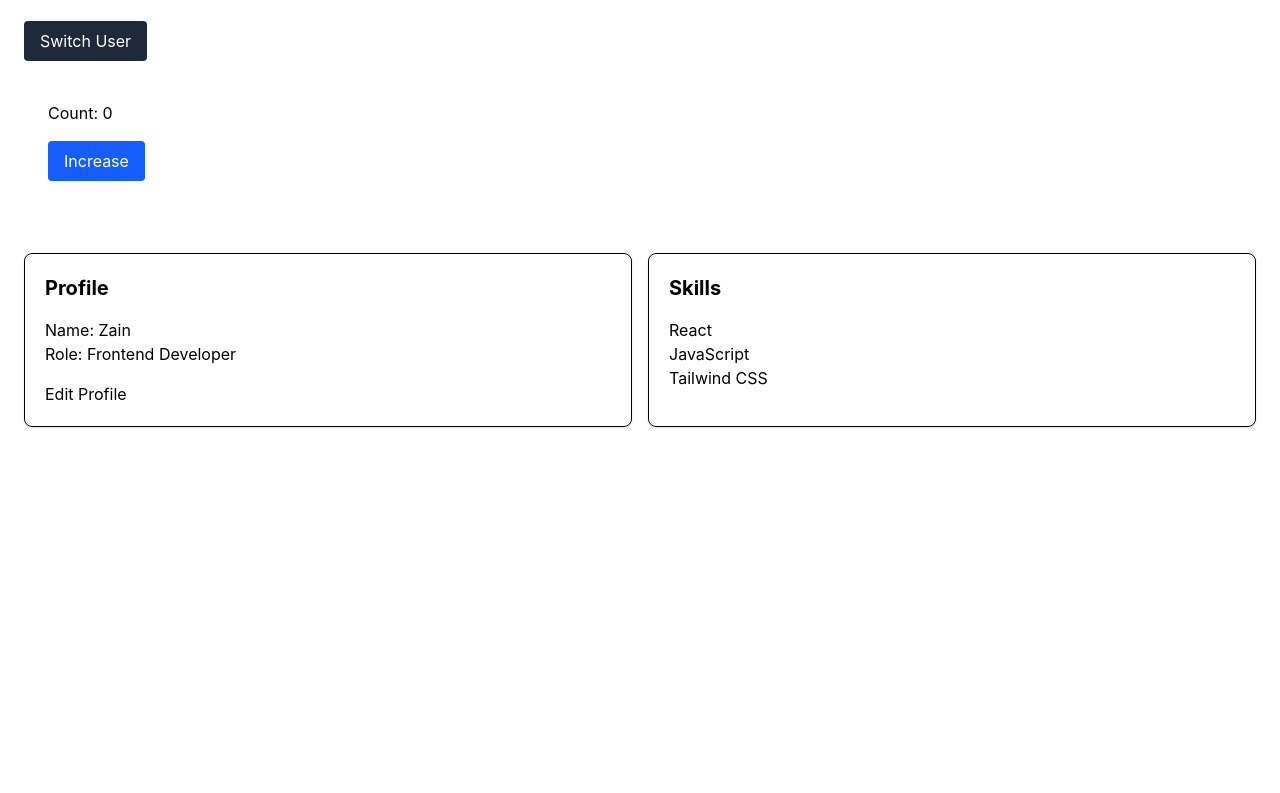
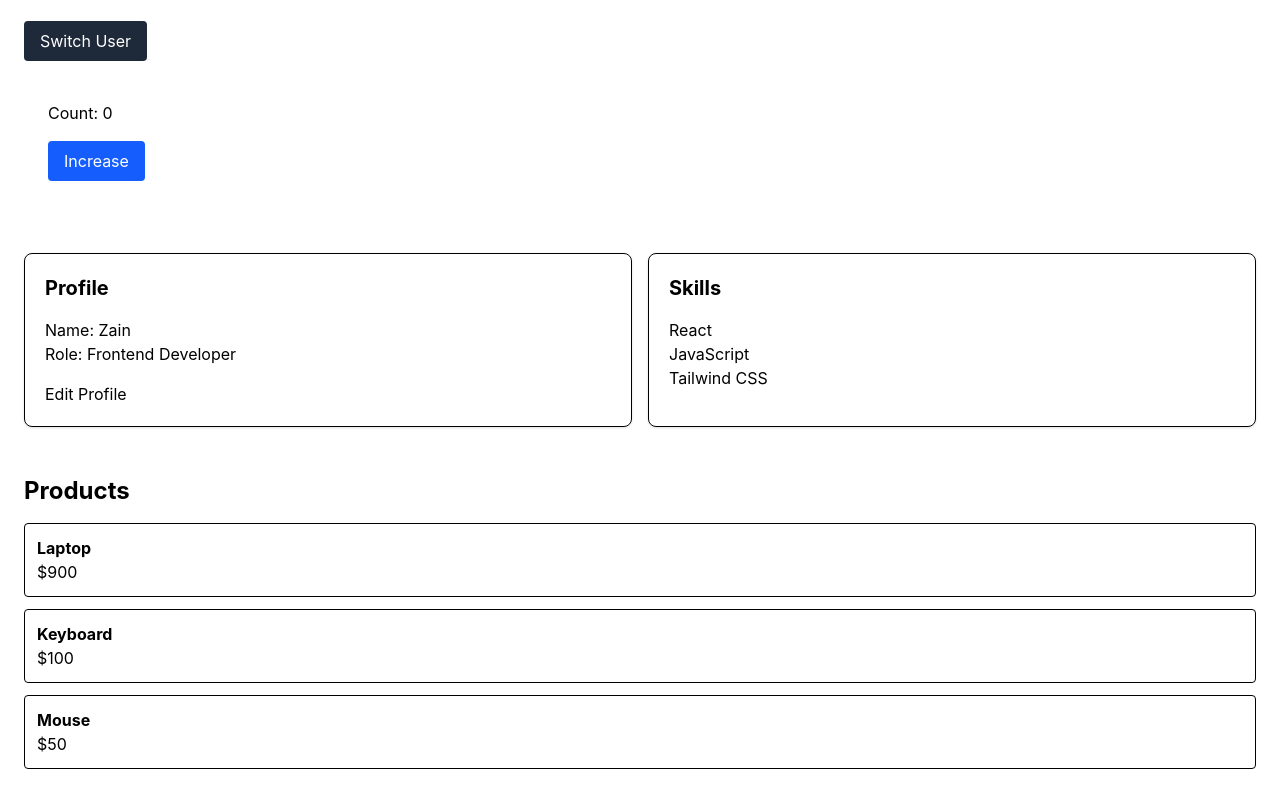
Before and after one commit to TheZainCode/react-advance-concepts, a React (Vite) app: page / in a window 1280 px wide. Shown: the part 2013-2806 px from the top of the page. Before the commit the page ends 2464 px from the top, so only its background shows below. Built offline with nearby package versions, Linux system fonts and the light colour scheme.

Commit message:
Learning vs Presentational Components

```diff
--- a/src/App.jsx
+++ b/src/App.jsx
@@ -12,6 +12,7 @@ import KeyDemo from "./components/KeyDemo";
 import IndexKeyDemo from "./components/IndexKeyDemo";
 import StateRestDemo from "./components/StateRestDemo";
 import CompositionDemo from "./components/CompositionDemo";
+import ProductContainer from "./components/ProductContainer";
 function App(){
   return(
     <main>
@@ -29,6 +30,7 @@ function App(){
       <IndexKeyDemo />
       <StateRestDemo />
       <CompositionDemo />
+      <ProductContainer />
     </main>
   );
 }
--- /dev/null
+++ b/src/components/ProductContainer.jsx
@@ -0,0 +1,17 @@
+import ProductList from "./ProductList";
+import { useState } from "react";
+function ProductContainer(){
+    const [loading]=useState(false);
+    const [products]=useState([
+        {id: 1, title: "Laptop", price: 900},
+        {id: 2, title: "Keyboard", price: 100},
+        {id: 3, title: "Mouse", price: 50},
+    ]);
+    return(
+        <div className="p-6">
+            <h2 className="mb-4 text-2xl font-bold">Products</h2>
+            <ProductList products={products} loading={loading} />
+        </div>
+    )
+}
+export default ProductContainer;
--- /dev/null
+++ b/src/components/ProductList.jsx
@@ -0,0 +1,16 @@
+function ProductList({products, loading}){
+    if(loading){
+        return <p>Loading products...</p>
+    }
+    return(
+        <div className="space-y-3">
+            {products.map((product)=>(
+                <article key={product.id} className="rounded border p-3">
+                    <h3 className="font-bold">{product.title}</h3>
+                    <p>${product.price}</p>
+                </article>
+            ))}
+        </div>
+    )
+}
+export default ProductList;
```
